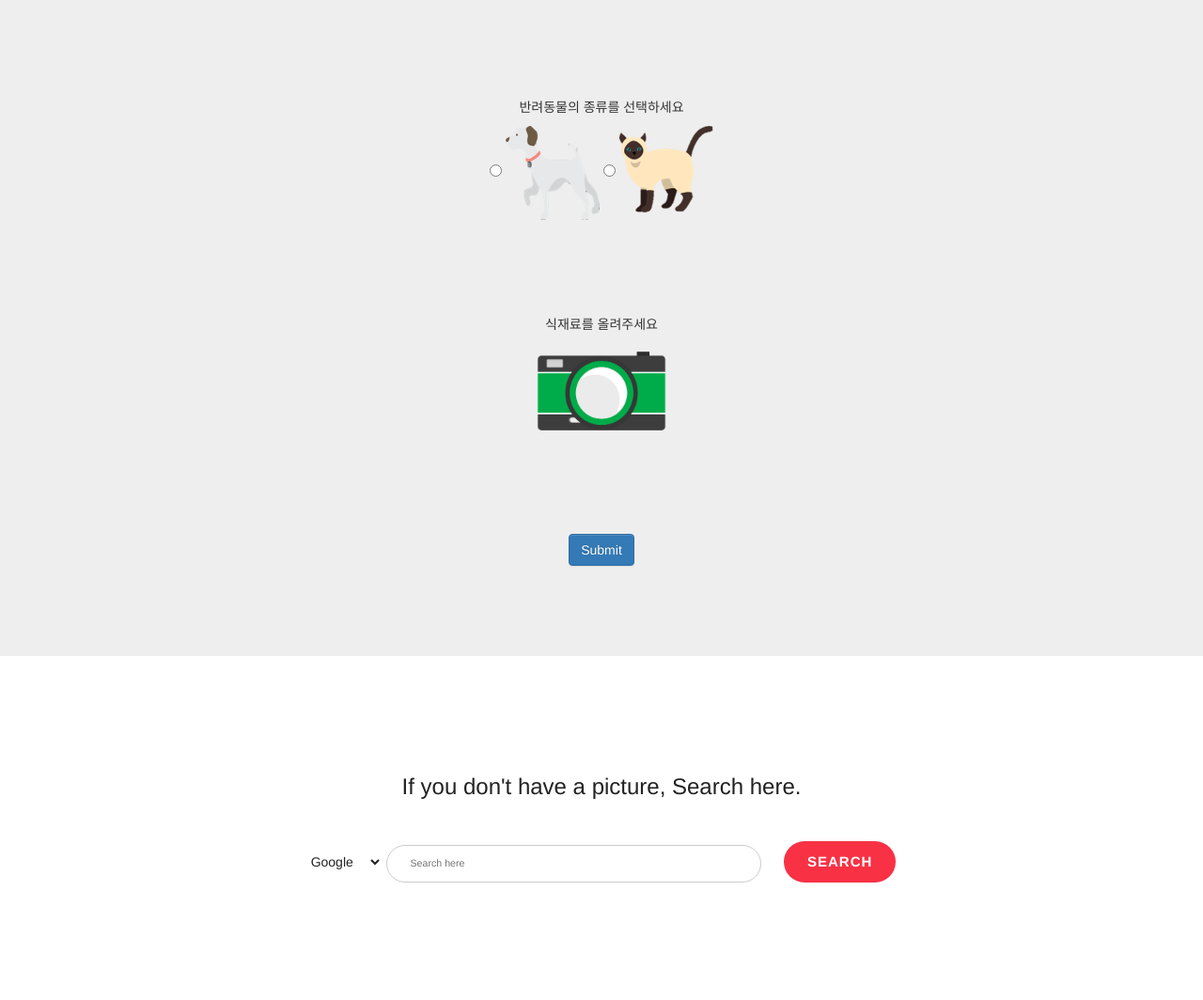
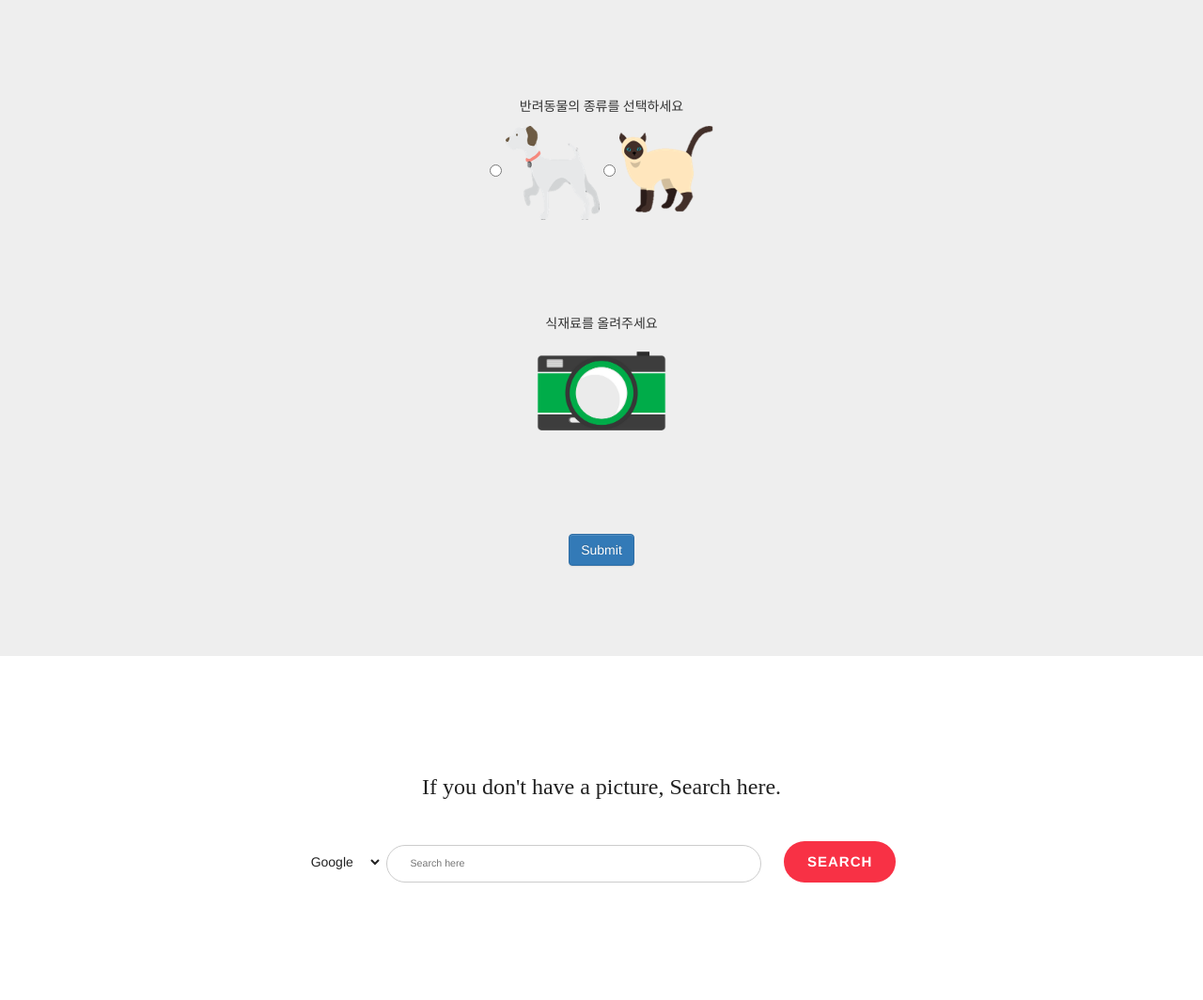
Before and after one commit to Codetre/cloned_PKKK_project, a Django app: page /upload in a window 1280 px wide. Shown: the part 1175-2239 px from the top of the page at 94% size. Run offline with Django 3.2, Linux system fonts and the light colour scheme; some libraries are stand-ins or nearby versions; some web fonts are replaced.

Commit message:
Font applied to missed part.

```diff
--- a/check_edible/templates/check_edible/upload.html
+++ b/check_edible/templates/check_edible/upload.html
@@ -16,7 +16,7 @@
           {% comment %} {{ form.as_p }} {% endcomment %}
 
           <div class="about-content">
-          <p>반려동물의 종류를 선택하세요</p>
+          <p style="font-family: NanumBarunpenB">반려동물의 종류를 선택하세요</p>
             <label for="dog">
               <input type="radio" name="pet_type" value="dog" width="150" height="150">
               <img src="{% static 'images/pets/dog.png' %}">
@@ -28,7 +28,7 @@
           </div>
 
           <div class="about-content">
-            <p>식재료를 올려주세요</p>
+            <p style="font-family: NanumBarunpenB">식재료를 올려주세요</p>
             <label for="food_image" >
               <input type="file" name="food_image" id="food_image" accept="image/*;capture=camera" style="border: none; display: none;">
               <img src="{% static 'images/camera.png'%}" width="150" height="102"/>
@@ -51,7 +51,7 @@
     <div class="row">
       <div class="col-xs-12 text-center">
         <div class="subscribe-form">
-          <h3>If you don't have a picture, Search here.</h3>
+          <h3 style="font-family: NanumBarunpenB;">If you don't have a picture, Search here.</h3>
 
           <form action="search" class="search" method="get" target="_blank">
             <select class="SelectSearch" name="engine">
--- a/gaenyang/settings.py
+++ b/gaenyang/settings.py
@@ -25,7 +25,7 @@ BASE_DIR = Path(__file__).resolve().parent.parent
 SECRET_KEY = os.environ.get('DJANGO_SECRET_KEY', '(p*vgp_sdb^ula$#jhv9c*a!xm-1908+g8voz+o&(pan%ey1d41)w')
 
 # SECURITY WARNING: don't run with debug turned on in production!
-DEBUG = True
+DEBUG = False
 # bool( os.environ.get('DJANGO_DEBUG', True) )
 
 ALLOWED_HOSTS = ['127.0.0.1', '.herokuapp.com']
@@ -40,7 +40,7 @@ INSTALLED_APPS = [
     'django.contrib.sessions',
     'django.contrib.messages',
     'django.contrib.staticfiles',
-    'check_edible',
+    'check_edible.apps.CheckEdibleConfig',
 ]
 
 MIDDLEWARE = [
@@ -83,7 +83,7 @@ DATABASES = {
     'default': {
         'ENGINE': 'django.db.backends.postgresql_psycopg2',
         'NAME': 'gaenyang',
-        'USER': 'name',
+        'USER': 'admin',
         'PASSWORD': '',
         'HOST': 'localhost',
         'PORT': '',
```
